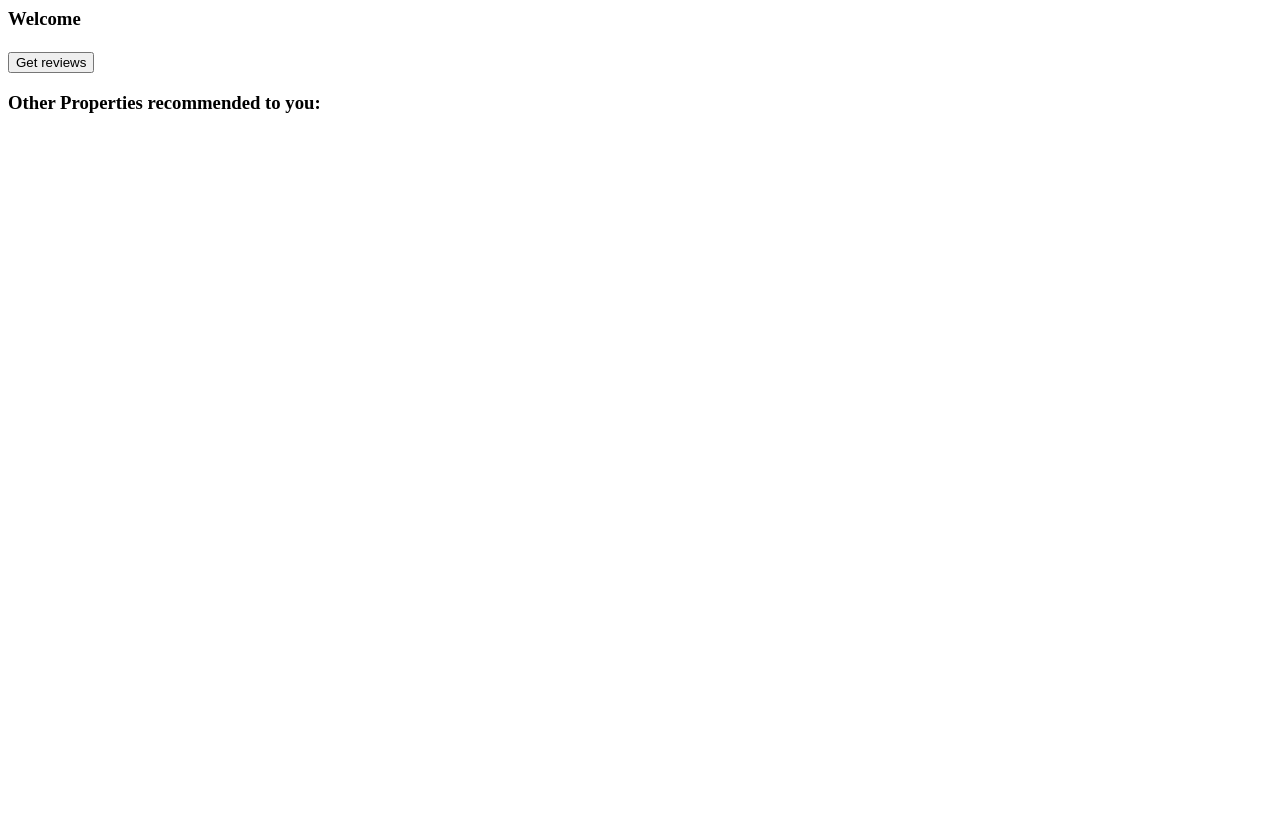
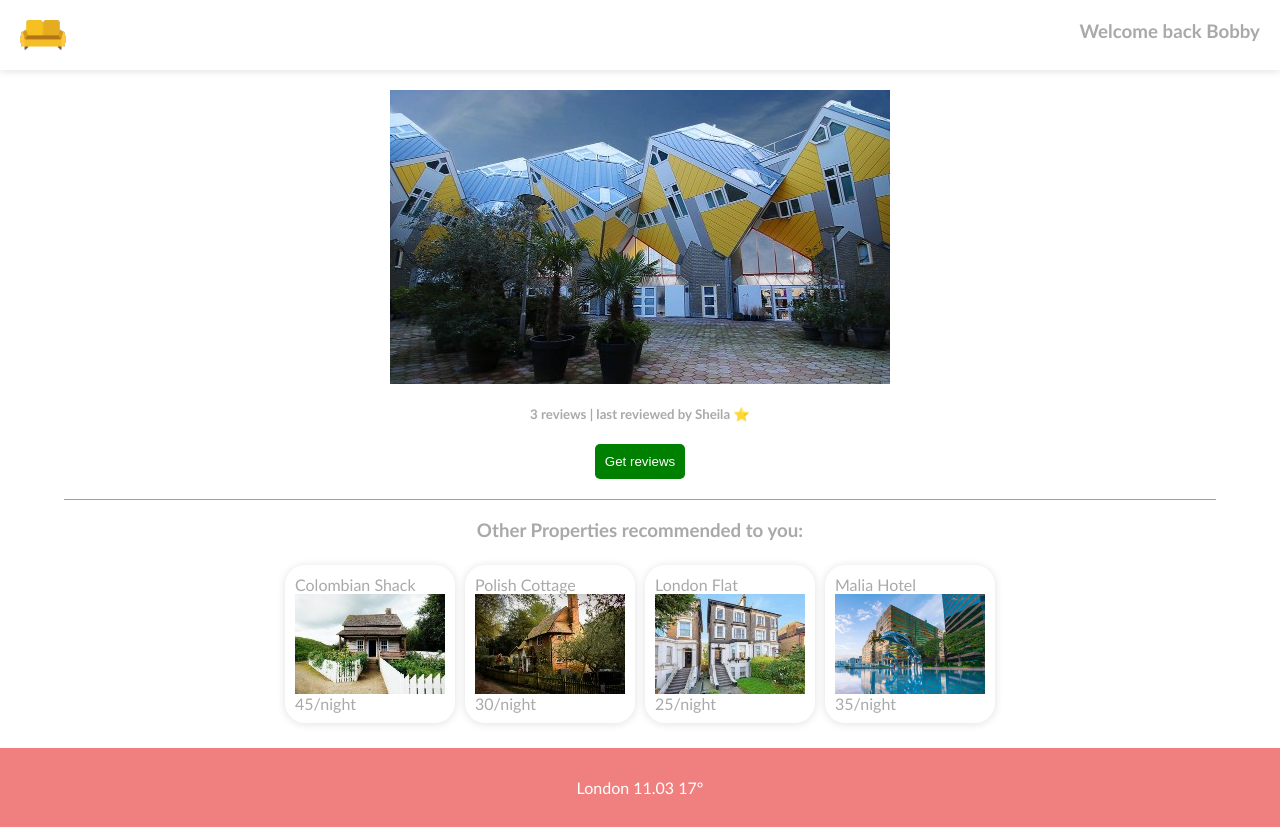
Before and after one commit to Lindo98/LINMTE430-WFC2401-GROUP-B-LINDOKUHLE-MTENGWANE-DJS9, a website built with Vite: page index.html in a window 1280 px wide. Before the commit the page ends 800 px from the top, so only its background shows below. Built offline with nearby package versions, Linux system fonts and the light colour scheme.

Commit message:
added vite

```diff
--- a/index.css
+++ b/index.css
@@ -0,0 +1,94 @@
+body {
+  display: flex;
+  margin: 0;
+  padding: 0;
+  font-family: "Trebuchet MS", "Lucida Sans Unicode", "Lucida Grande",
+    "Lucida Sans", Arial;
+  color: rgb(169, 169, 169);
+  flex-direction: column;
+}
+
+.container {
+  margin: 20px 0;
+  display: flex;
+  flex-direction: column;
+  align-items: center;
+}
+
+.container img {
+  width: 100%;
+}
+
+.nav-bar {
+  width: 100%;
+  position: sticky;
+  background-color: rgb(255, 255, 255);
+  box-shadow: rgb(0 0 0 / 12%) 0 1px 8px;
+  display: flex;
+  justify-content: space-between;
+}
+
+.logo {
+  height: 30px;
+  width: 46px;
+  background-size: 47px;
+  background-image: url("images/sofa-logo.png");
+  margin: 20px;
+}
+
+.user-container {
+  margin: 20px;
+}
+
+.properties {
+  display: flex;
+  flex-wrap: wrap;
+  justify-content: center;
+}
+
+.card {
+  width: 150px;
+  margin: 5px;
+  border-radius: 20px;
+  padding: 10px;
+  box-shadow: rgb(0 0 0 / 12%) 0 1px 8px;
+}
+
+.card img {
+  width: 100%;
+}
+
+.footer {
+  width: 100%;
+  background-color: rgb(240, 128, 128);
+  text-align: center;
+  padding: 30px 0;
+  color: rgb(255, 255, 255);
+}
+
+.review-card {
+  padding: 10px;
+}
+
+.reviews {
+  display: flex;
+  padding: 10px;
+}
+
+.break {
+  height: 1px;
+  width: 90%;
+  background-color: rgb(255, 127, 80);
+}
+
+button {
+  background-color: rgb(0, 128, 0);
+  color: rgb(255, 255, 255);
+  border-radius: 5px;
+  border: none;
+  padding: 10px;
+}
+
+button:hover {
+  background-color: rgb(218, 165, 32);
+}
--- a/index.ts
+++ b/index.ts
@@ -1,12 +1,12 @@
+import { LoyaltyUser, Permissions } from "./enums";
+import "./index.css";
+import { Property, Review } from "./interfaces";
 import {
-  showReviewTotal,
+  getTopTwoReviews,
   populateUser,
   showDetails,
-  getTopTwoReviews,
+  showReviewTotal,
 } from "./utils";
-import { Permissions, LoyaltyUser } from "./enums";
-import { Review, Property } from "./interfaces";
-import MainProperty from "./classes";
 const propertyContainer = document.querySelector(".properties");
 const reviewContainer = document.querySelector(".reviews");
 const container = document.querySelector(".container");
@@ -106,7 +106,7 @@ const properties: Property[] = [
 showReviewTotal(reviews.length, reviews[0].name, reviews[0].loyaltyUser);
 
 populateUser(you.isReturning, you.firstName);
-
+if (propertyContainer) {
   // Add the properties
   for (let i = 0; i < properties.length; i++) {
     const card = document.createElement("div");
@@ -117,6 +117,9 @@ for (let i = 0; i < properties.length; i++) {
     card.appendChild(image);
     showDetails(you.permissions, card, properties[i].price);
     propertyContainer.appendChild(card);
+  }
+} else {
+  console.log("No property container");
 }
 
 let count = 0;
@@ -145,6 +148,18 @@ footer.innerHTML =
   currentLocation[2] +
   "°";
 
+// Classes
+class MainProperty {
+  src: string;
+  title: string;
+  reviews: Review[];
+  constructor(src: string, title: string, reviews: Review[]) {
+    this.src = src;
+    this.title = title;
+    this.reviews = reviews;
+  }
+}
+
 let yourMainProperty = new MainProperty(
   "images/italian-property.jpg",
   "Italian House",
--- a/utils.js
+++ b/utils.js
@@ -13,8 +13,8 @@ function showReviewTotal(value, reviewer, isLoyalty) {
             makeMultiple(value) +
             " | last reviewed by " +
             reviewer +
-            a;
-    " " + iconDisplay;
+            " " +
+            iconDisplay;
 }
 exports.showReviewTotal = showReviewTotal;
 function populateUser(isReturning, userName) {
--- a/utils.ts
+++ b/utils.ts
@@ -16,8 +16,8 @@ export function showReviewTotal(
     makeMultiple(value) +
     " | last reviewed by " +
     reviewer +
-    a;
-  " " + iconDisplay;
+    " " +
+    iconDisplay;
 }
 
 export function populateUser(isReturning: boolean, userName: string) {
```
Also changed, not shown: index.html (+1 -1 lines), index.js (+16 -6 lines), package.json (+9 -11 lines), script.js (deleted), 1 other file. Lines whose indentation alone changed are shown as unchanged.
